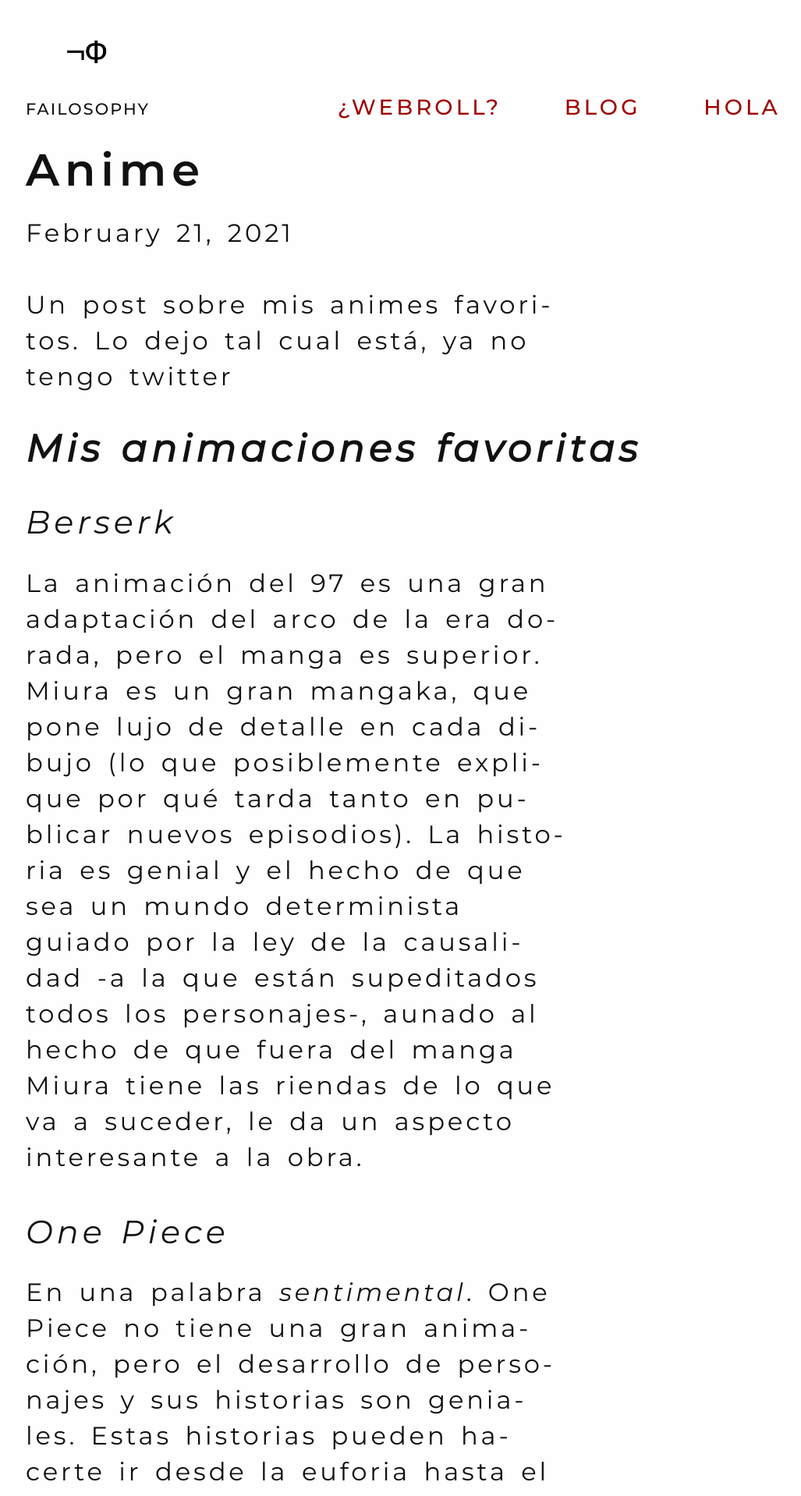
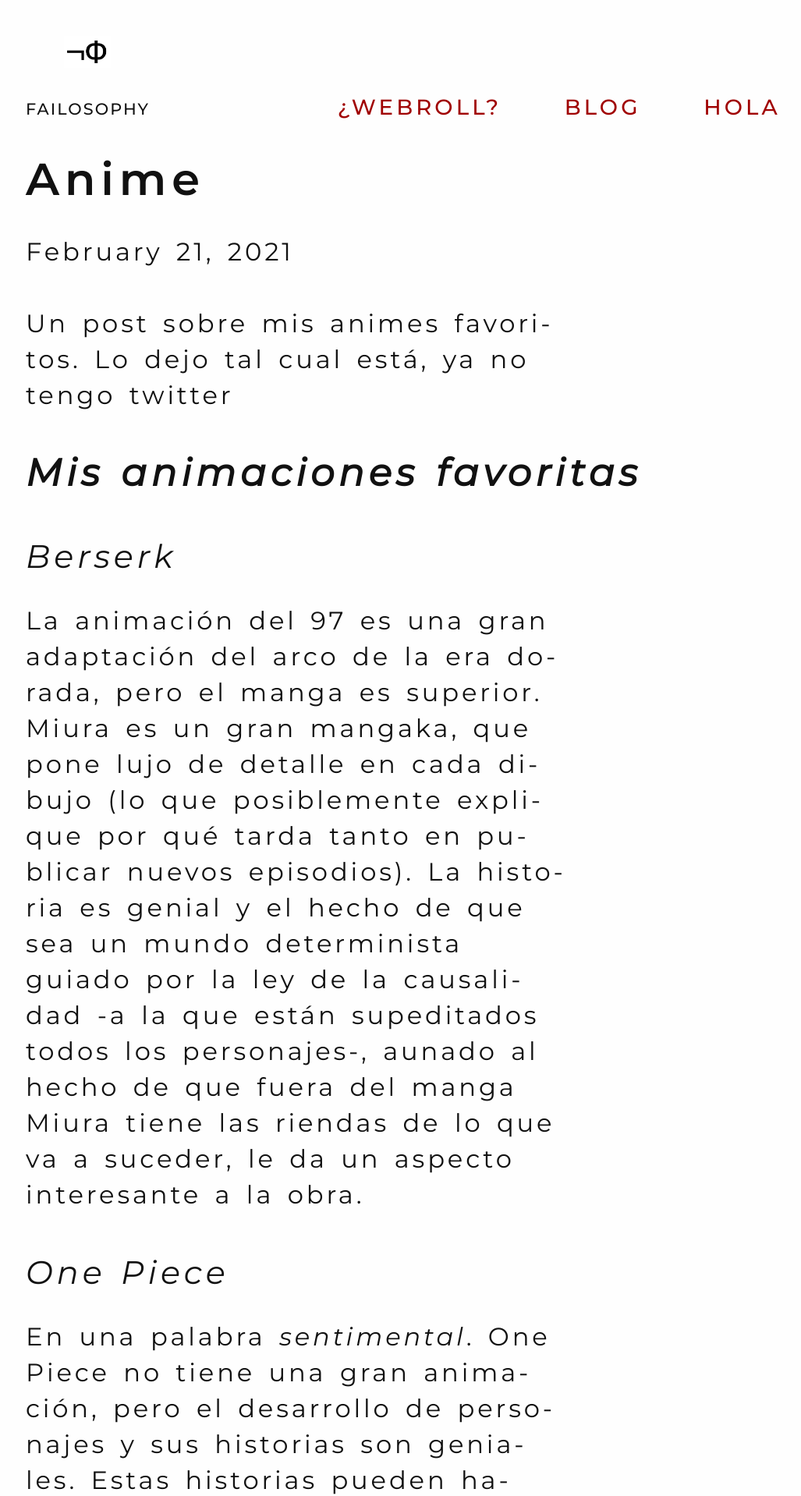
Before and after one commit to Oiuhukt/failosophy, a Jekyll site: the page built from _posts/2021-02-21-Anime.md, in a window 1280 px wide. Shown: the top 1918 px of the page at 78% size, without its empty margins (31-1058 px from the left). Built offline with Jekyll 4.4.1, drawn with Linux system fonts in a browser that asks for light colours; some web fonts are replaced.

Commit message:
modificando lineheight de h_n

```diff
--- a/css/tufte.scss
+++ b/css/tufte.scss
@@ -313,7 +313,7 @@ h1 {
     margin-top: 1.568rem;
     margin-bottom: 1.568rem;
     font-size: 2.5rem;
-    line-height: 0.784;
+    line-height: 1.2;
 }
 
 h2 {
@@ -322,7 +322,7 @@ h2 {
     margin-top: 1.866666666666667rem;
     margin-bottom: 0;
     font-size: 2.1rem;
-    line-height: 0.933333333333333;
+    line-height: 1.25;
 }
 
 h3 {
@@ -331,7 +331,7 @@ h3 {
     font-size: 1.8rem;
     margin-top: 2.1777777777777778rem;
     margin-bottom: 0;
-    line-height: 1.08888888888889;
+    line-height: 1.3;
 }
 
 // ET says a need for more than 3 levels of headings is the sign of a diseased mind
```
